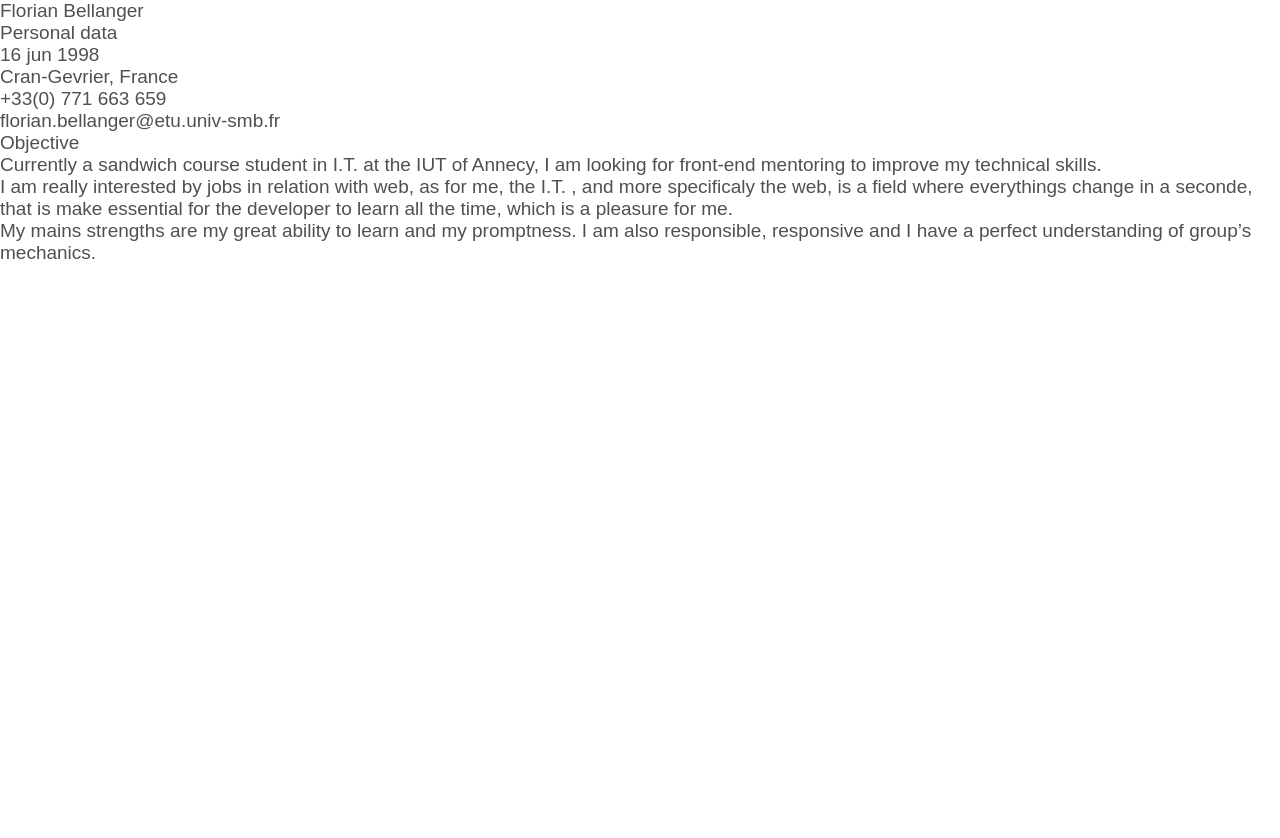
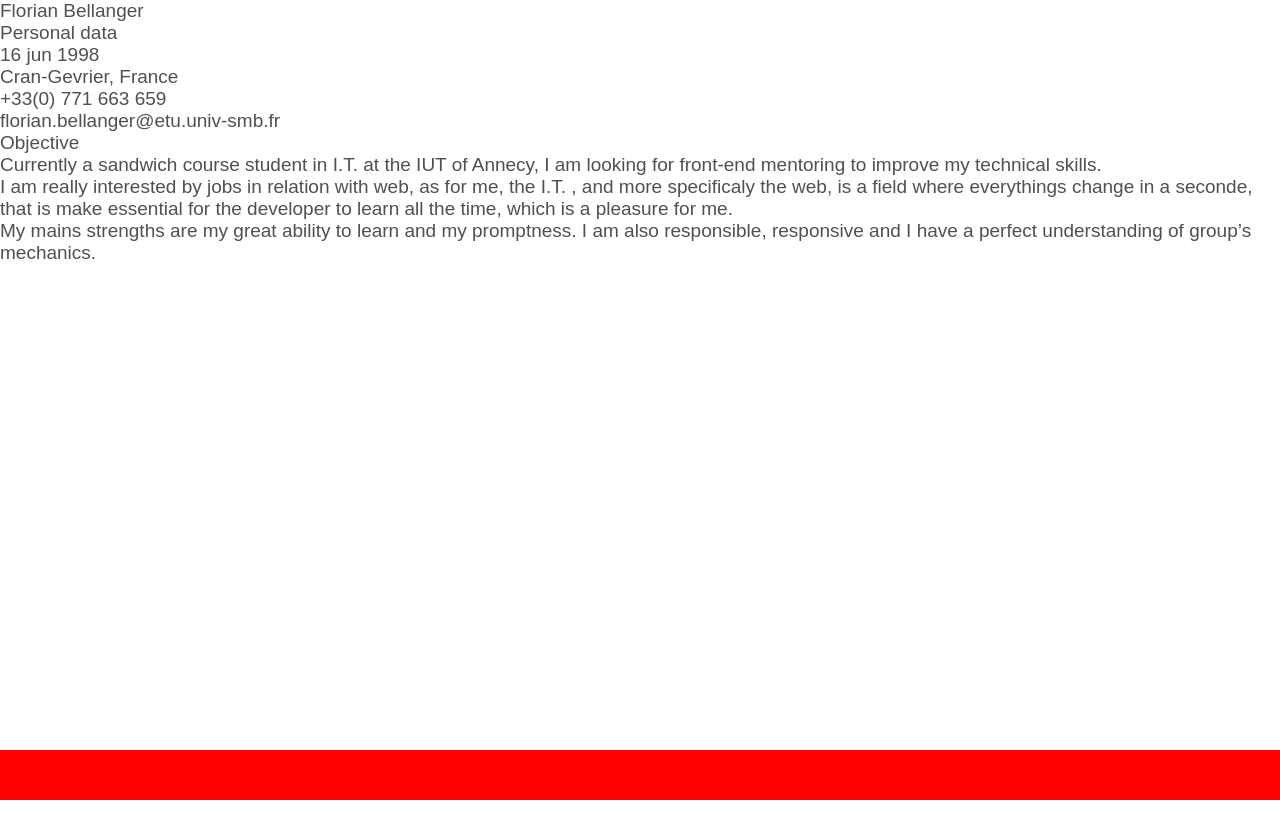
Before and after one commit to Quidam74/porte-folio-2018, a website: page src/index.html in a window 1280 px wide. Shown: the top 838 px of the page. Drawn offline with nearby package versions, Linux system fonts and the light colour scheme; files that its build step writes are made by us from their sources.

Commit message:
hide sroll bar

```diff
--- a/src/scss/components/_page.scss
+++ b/src/scss/components/_page.scss
@@ -3,11 +3,21 @@
   width: 400vw;
   height: 400vw;
   overflow-x: scroll!important;
+  &::-webkit-scrollbar {
+    display: none;
+  }
 }
 
 .page {
   width: 100vw;
+  height: 100vh;
+  display: flex;
+  flex-direction: column;
   .page-next{
     background-color: red;
+    width: 100%;
+    height: 50px;
+    margin: auto;
+    margin-bottom: 0;
   }
 }
```
